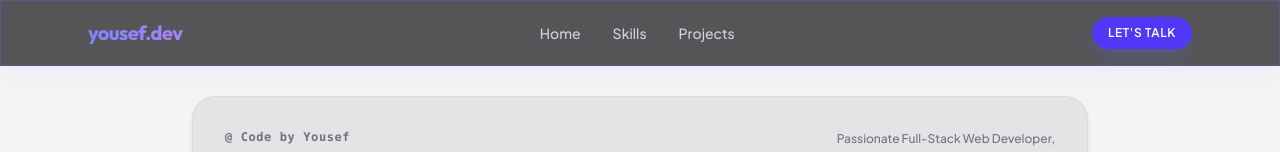
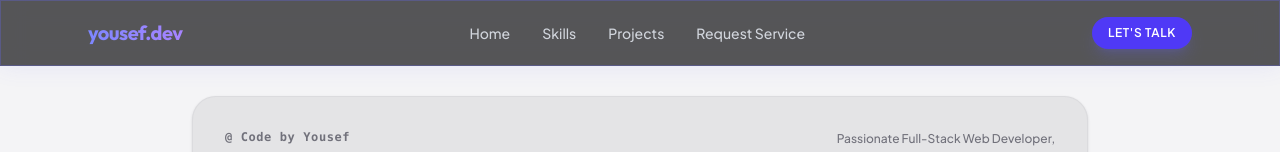
Before and after one commit to yousef-812/my_protofolio, a React (Vite) app: page / in a window 1280 px wide. Shown: the top 152 px of the page. Built offline with nearby package versions, Linux system fonts and the light colour scheme.

Commit message:
Navigation: Added Request Service link next to Projects in Navbar

```diff
--- a/src/components/Navbar.jsx
+++ b/src/components/Navbar.jsx
@@ -32,6 +32,9 @@ export default function Navbar() {
           <a href="#projects" onClick={handleScroll('projects')} className="hover:text-white transition-colors duration-200">
             Projects
           </a>
+          <a href="#contact" onClick={handleScroll('contact')} className="hover:text-white transition-colors duration-200">
+            Request Service
+          </a>
         </div>
 
         {/* Contact CTA */}
```
